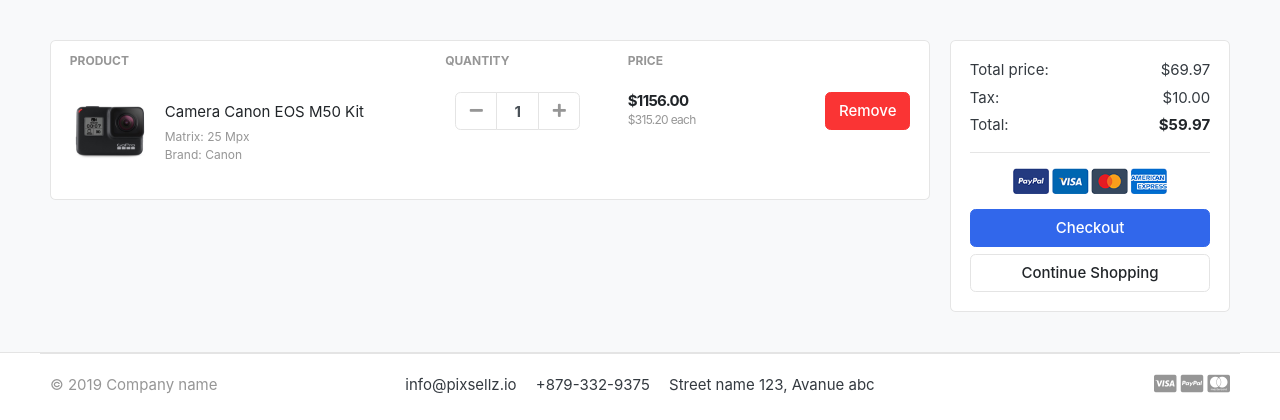
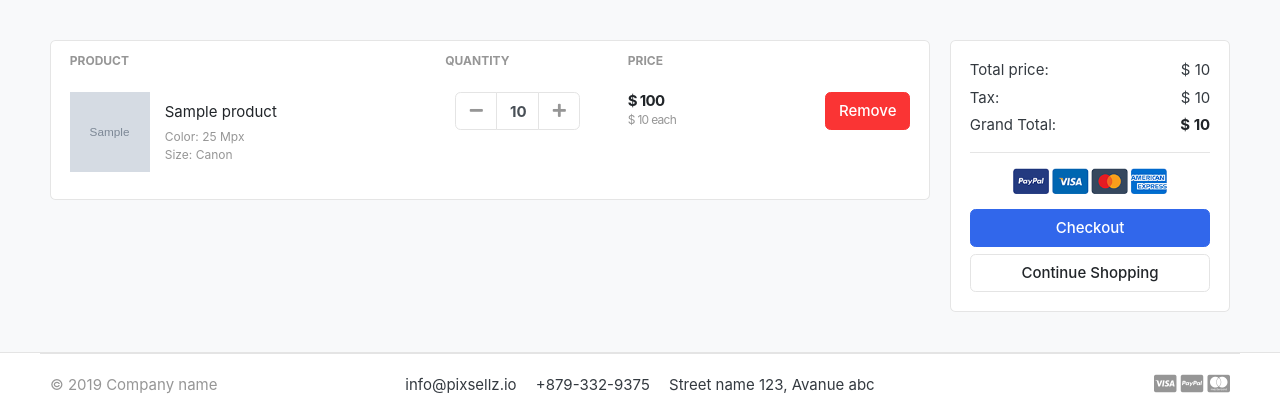
Before and after one commit to khongkhong0103/Ecommerce-_Django, a Django app: template templates/store/cart.html in a window 1280 px wide. Shown: the part 118-538 px from the top of the page. Run offline with Django 3.2, Linux system fonts and the light colour scheme; tables that the repository leaves empty hold one stand-in row (values such as "Sample post"); the template is opened without the code that fills it: values that come from a table or form of the project are taken from there, most other values are stand-ins (such as "Sample title", 1, 10 or a date in 2020); grey boxes marked "Sample" are stand-in pictures; some libraries are stand-ins or nearby versions; some web fonts are replaced.

Commit message:
new commit

```diff
--- a/carts/models.py
+++ b/carts/models.py
@@ -21,8 +21,8 @@ class CartItem(models.Model):
     quantity = models.IntegerField()
     is_active = models.BooleanField(default=True)
 
-    # def sub_total(self):
-    #     return self.product.price * self.quantity
+    def sub_total(self):
+        return self.product.price * self.quantity
 
     def __unicode__(self):
         return self.product
--- a/templates/store/cart.html
+++ b/templates/store/cart.html
@@ -17,22 +17,23 @@
               </tr>
             </thead>
             <tbody>
+              {% for cart_item in cart_items %}
               <tr>
                 <td>
                   <figure class="itemside align-items-center">
                     <div class="aside">
                       <img
-                        src="{%static './images/items/11.jpg'%}"
+                        src="{{cart_item.product.images.url}}"
                         class="img-sm"
                       />
                     </div>
                     <figcaption class="info">
                       <a href="#" class="title text-dark"
-                        >Camera Canon EOS M50 Kit</a
+                        >{{cart_item.product.product_name}}</a
                       >
                       <p class="text-muted small">
-                        Matrix: 25 Mpx <br />
-                        Brand: Canon
+                        Color: 25 Mpx <br />
+                        Size: Canon
                       </p>
                     </figcaption>
                   </figure>
@@ -50,15 +51,20 @@
                           <i class="fa fa-minus"></i>
                         </button>
                       </div>
-                      <input type="text" class="form-control" value="1" />
+                      <input
+                        type="text"
+                        class="form-control"
+                        value="{{cart_item.quantity}}"
+                      />
                       <div class="input-group-append">
-                        <button
+                        <a
+                          href="{%url 'add_cart' cart_item.product.id %}"
                           class="btn btn-light"
                           type="button"
                           id="button-minus"
                         >
                           <i class="fa fa-plus"></i>
-                        </button>
+                        </a>
                       </div>
                     </div>
                     <!-- input-group.// -->
@@ -67,8 +73,10 @@
                 </td>
                 <td>
                   <div class="price-wrap">
-                    <var class="price">$1156.00</var>
-                    <small class="text-muted"> $315.20 each </small>
+                    <var class="price">$ {{cart_item.sub_total}}</var>
+                    <small class="text-muted">
+                      $ {{cart_item.product.price}} each
+                    </small>
                   </div>
                   <!-- price-wrap .// -->
                 </td>
@@ -76,6 +84,7 @@
                   <a href="" class="btn btn-danger"> Remove</a>
                 </td>
               </tr>
+              {%endfor%}
             </tbody>
           </table>
         </div>
@@ -87,15 +96,17 @@
           <div class="card-body">
             <dl class="dlist-align">
               <dt>Total price:</dt>
-              <dd class="text-right">$69.97</dd>
+              <dd class="text-right">$ {{total}}</dd>
             </dl>
             <dl class="dlist-align">
               <dt>Tax:</dt>
-              <dd class="text-right">$10.00</dd>
+              <dd class="text-right">$ {{tax}}</dd>
             </dl>
             <dl class="dlist-align">
-              <dt>Total:</dt>
-              <dd class="text-right text-dark b"><strong>$59.97</strong></dd>
+              <dt>Grand Total:</dt>
+              <dd class="text-right text-dark b">
+                <strong>$ {{grand_total}}</strong>
+              </dd>
             </dl>
             <hr />
             <p class="text-center mb-3">
```
Also changed, not shown: carts/views.py (+17 -6 lines).
